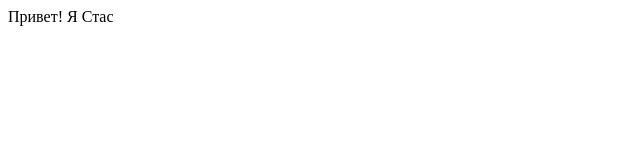
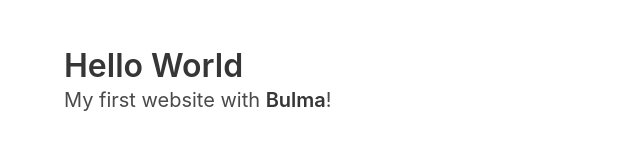
Before and after one commit to stasblyzniuk/helloworld, a plain HTML site: page index.html in a window 1280 px wide. Shown: the whole page, without its empty margins (0-640 px from the left). Drawn offline with nearby package versions, Linux system fonts and the light colour scheme.

Commit message:
my Bulma page

```diff
--- a/index.html
+++ b/index.html
@@ -1,11 +1,21 @@
 <!DOCTYPE html>
-<html lang="en">
-<head>
-  <meta charset="UTF-8">
-  <meta name="viewport" content="width=device-width, initial-scale=1.0">
-  <title>Document</title>
-</head>
-<body>
-  Привет! Я Стас
-</body>
+<html>
+  <head>
+    <meta charset="utf-8">
+    <meta name="viewport" content="width=device-width, initial-scale=1">
+    <title>Hello Bulma!</title>
+    <link rel="stylesheet" href="https://cdn.jsdelivr.net/npm/bulma@0.9.1/css/bulma.min.css">
+  </head>
+  <body>
+  <section class="section">
+    <div class="container">
+      <h1 class="title">
+        Hello World
+      </h1>
+      <p class="subtitle">
+        My first website with <strong>Bulma</strong>!
+      </p>
+    </div>
+  </section>
+  </body>
 </html>
```
